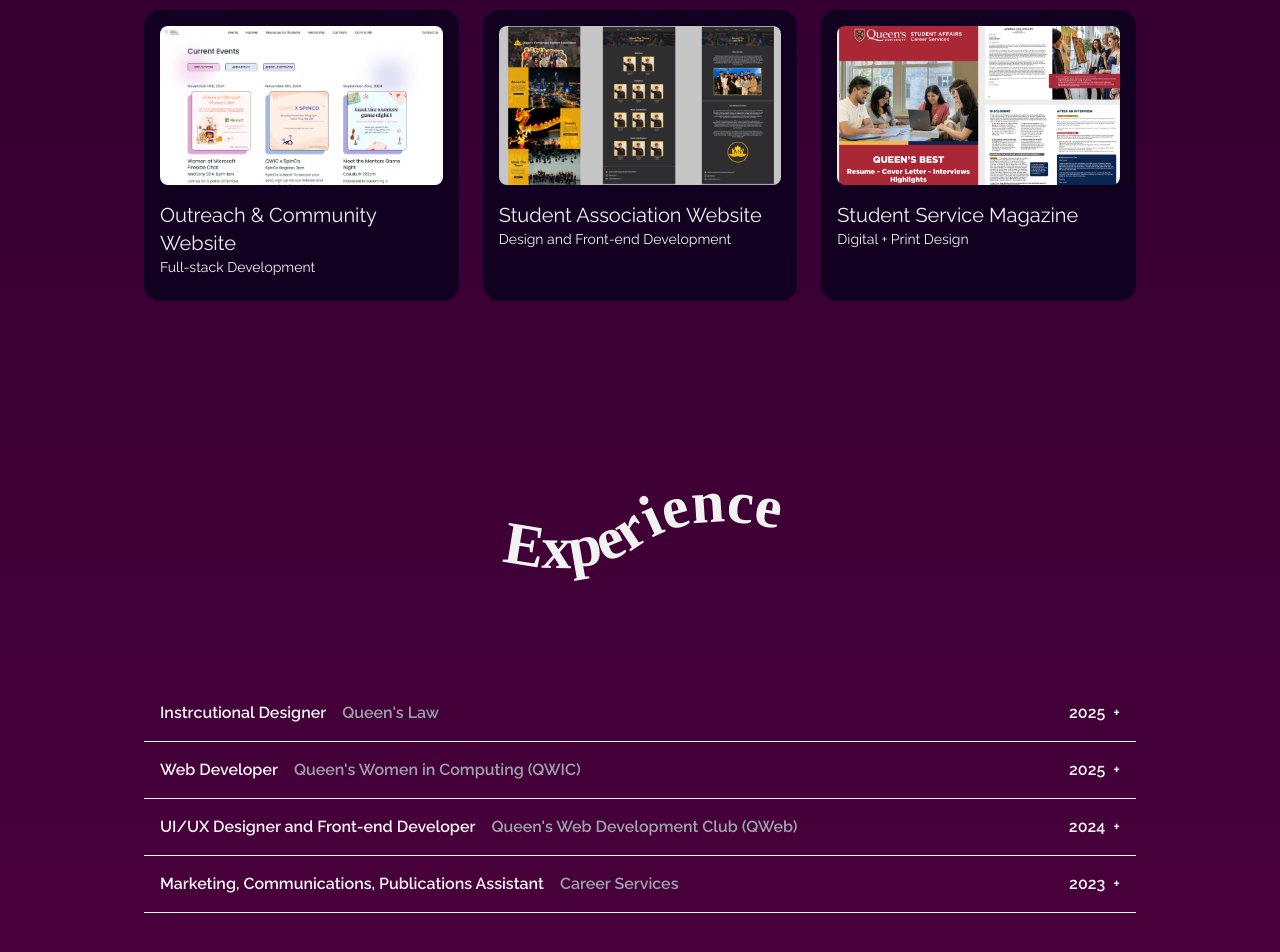
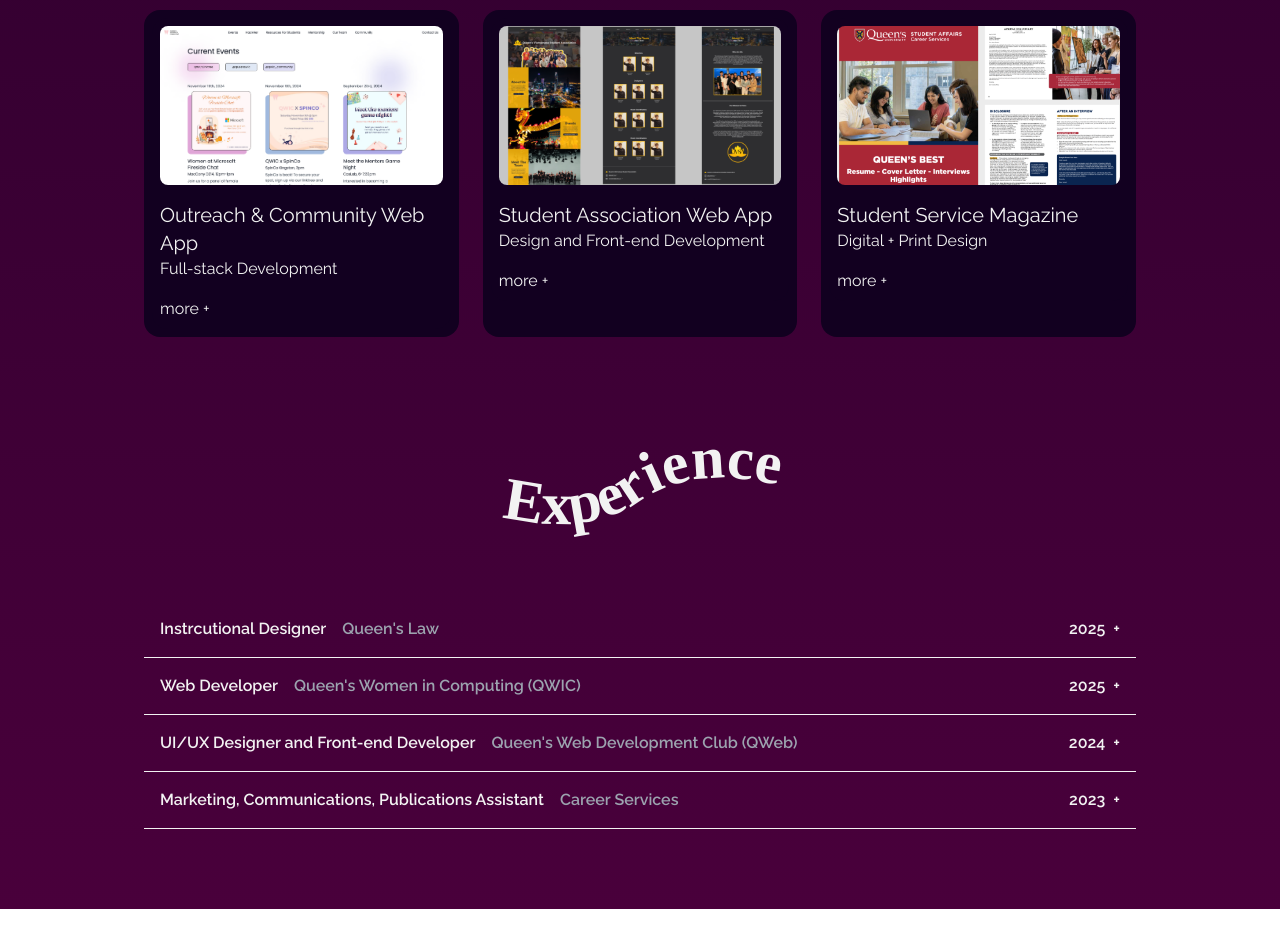
Before and after one commit to kavitaithomas/portfolio, a React (Create React App) app: page / in a window 1280 px wide. Shown: the part 1649-2601 px from the top of the page. After the commit the page ends 2558 px from the top, so only its background shows below. Built offline with nearby package versions, Linux system fonts and the light colour scheme; a web font is replaced by a local one.

Commit message:
feat: :lipstick: fixed margin + padding

```diff
--- a/src/components/Experience.jsx
+++ b/src/components/Experience.jsx
@@ -66,7 +66,7 @@ const Experience = () => {
         </div>
       </div>
       {/* Accordion */}
-      <div className="w-full max-w-5xl mx-auto mt-10 pb-20">
+      <div className="w-full max-w-5xl mx-auto pb-20">
         {accordionData.map((item, index) => (
           <div key={index} className="border-b border-my-gray overflow-hidden">
             <button
--- a/src/components/ProjectCard.jsx
+++ b/src/components/ProjectCard.jsx
@@ -34,9 +34,10 @@ const ProjectCard = ({ project, isExpanded, onExpand }) => {
               className="w-full h-full object-cover"
             />
           </div>
-          <div className="flex flex-col text-left pt-4 flex-grow">
+          <div className="flex flex-col text-my-gray text-left pt-4 flex-grow">
             <p className="text-my-gray text-xl">{project.title}</p>
-            <p className="text-my-gray text-sm">{project.type}</p>
+            <p>{project.type}</p>
+            <p className="pt-4 bottom-0 right-0">more +</p>
           </div>
         </div>
       )}
--- a/src/components/Projects.jsx
+++ b/src/components/Projects.jsx
@@ -17,7 +17,7 @@ const Projects = () => {
 
   const projects = [
     {
-      title: "Outreach & Community Website",
+      title: "Outreach & Community Web App",
       description:
         "A platform designed to facilitate community engagement and outreach programs. Features include event scheduling, volunteer signups, and real-time updates.",
       type: "Full-stack Development",
@@ -25,7 +25,7 @@ const Projects = () => {
       image: qwic,
     },
     {
-      title: "Student Association Website",
+      title: "Student Association Web App",
       description:
         "A comprehensive system for managing student records, teacher schedules, and administrative workflows with cloud integration.",
       type: "Design and Front-end Development",
@@ -44,7 +44,7 @@ const Projects = () => {
 
   return (
     <div>
-      <div className="flex flex-col justify-center items-center md:mt-16 pb-20">
+      <div className="flex flex-col justify-center items-center md:mt-16">
         {/* Wave Text */}
         <div className="font-title sm:text-2xl md:text-3xl">
           <svg
```
